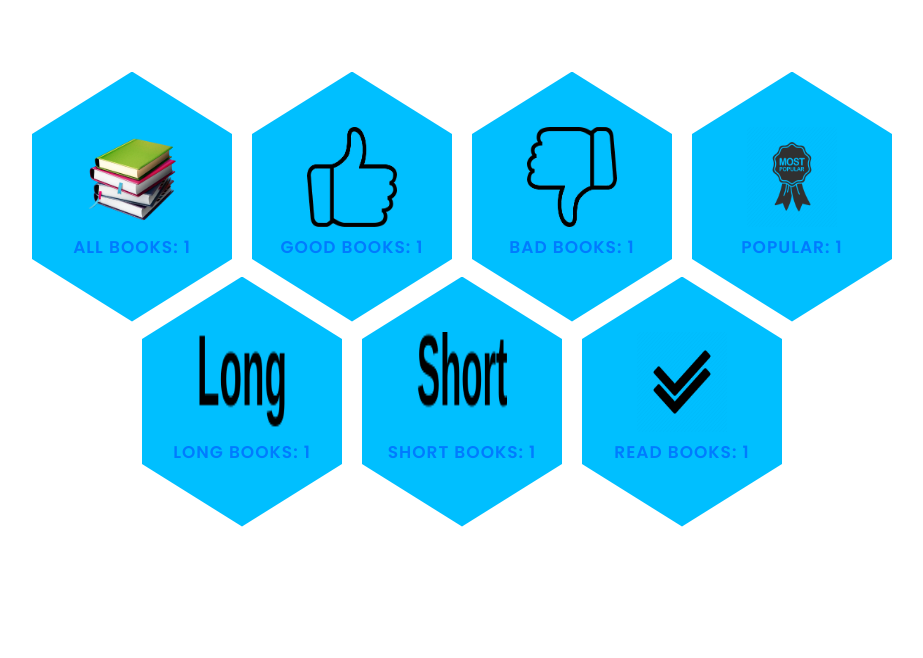
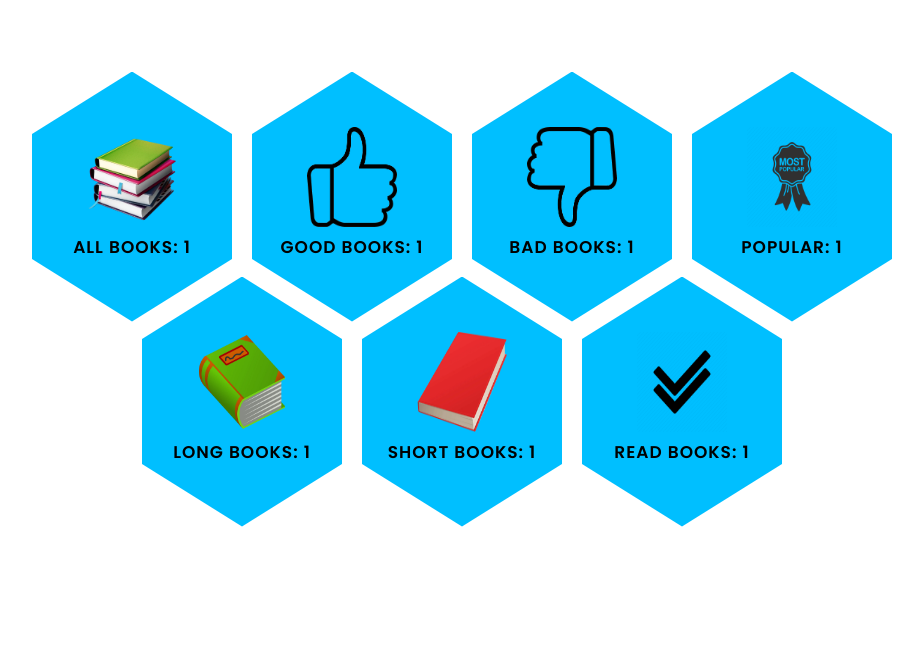
Before and after one commit to trcoelhoo/ws-tp2, a Django app: template books/templates/index.html in a window 1280 px wide. Shown: the part 323-981 px from the top of the page, without its empty margins (178-1101 px from the left). Run offline with Django 4.2, Linux system fonts and the light colour scheme; the template is opened without the code that fills it: most values are stand-ins (such as "Sample title", 1, 10 or a date in 2020); some libraries are stand-ins or nearby versions.

Commit message:
Update index

```diff
--- a/books/BooksApp/static/css/menu.css
+++ b/books/BooksApp/static/css/menu.css
@@ -57,6 +57,7 @@
     letter-spacing: 1px;
     align-content: center;
     justify-content: center;
+    color: black;
 }
 
 .menu .hexagonArea .hexagon:hover{
--- a/books/templates/index.html
+++ b/books/templates/index.html
@@ -60,13 +60,13 @@
         <div class="hexagonArea last">
             <a href="{% url 'long_books' %}">
                 <div class="hexagon">
-                        <img src="/static/images/long.png" alt="long books" width="100" height="100">
+                        <img src="/static/images/long.webp" alt="long books" width="100" height="100">
                     <h3>Long Books: {{ nLong }}</h3>
                 </div>
             </a>
             <a href="{% url 'short_books' %}">
                 <div class="hexagon">
-                        <img src="/static/images/short.png" alt="short books" width="100" height="100">
+                        <img src="/static/images/short.webp" alt="short books" width="100" height="100">
                     <h3>Short Books: {{ nShort }}</h3>
                 </div>
             </a>
```
